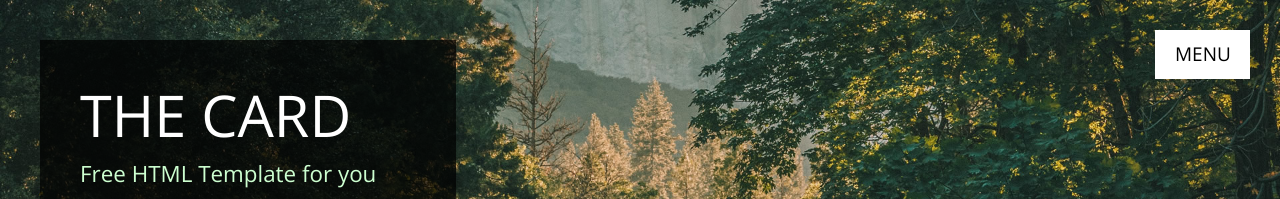
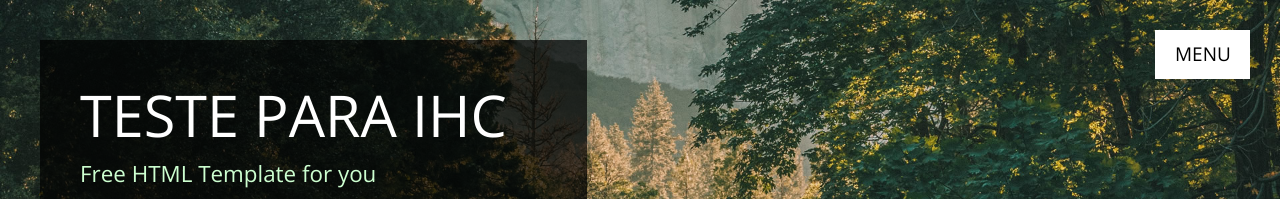
Before and after one commit to fabioburigo/testeIHC, a plain HTML site: page index.html in a window 1280 px wide. Shown: the top 199 px of the page. Drawn offline with nearby package versions, Linux system fonts and the light colour scheme.

Commit message:
Update index.html

```diff
--- a/index.html
+++ b/index.html
@@ -76,7 +76,7 @@ http://www.tooplate.com/view/2109-the-card
 
         <!-- Site header -->
         <header class="tm-site-header-box tm-bg-dark">
-          <h1 class="tm-site-title">The Card</h1>
+          <h1 class="tm-site-title">Teste para IHC</h1>
           <p class="mb-0 tm-site-subtitle">Free HTML Template for you</p>
         </header>
       </div>
```
